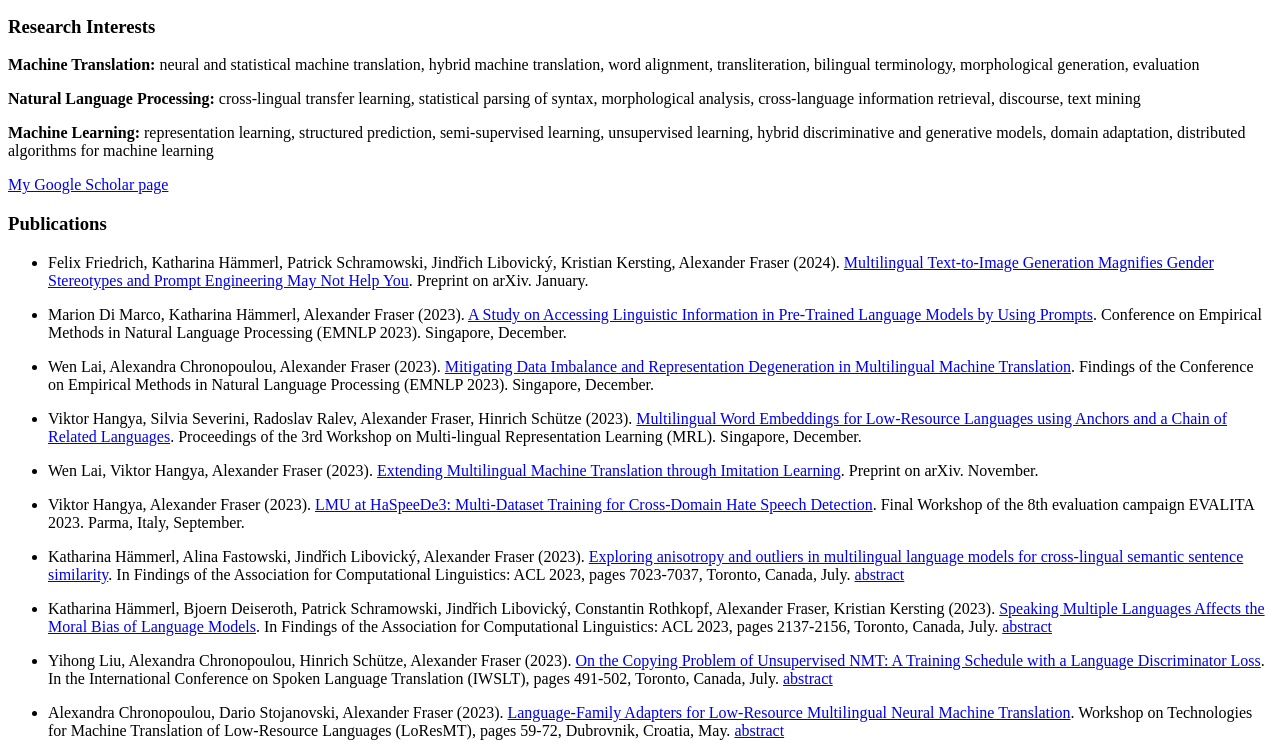
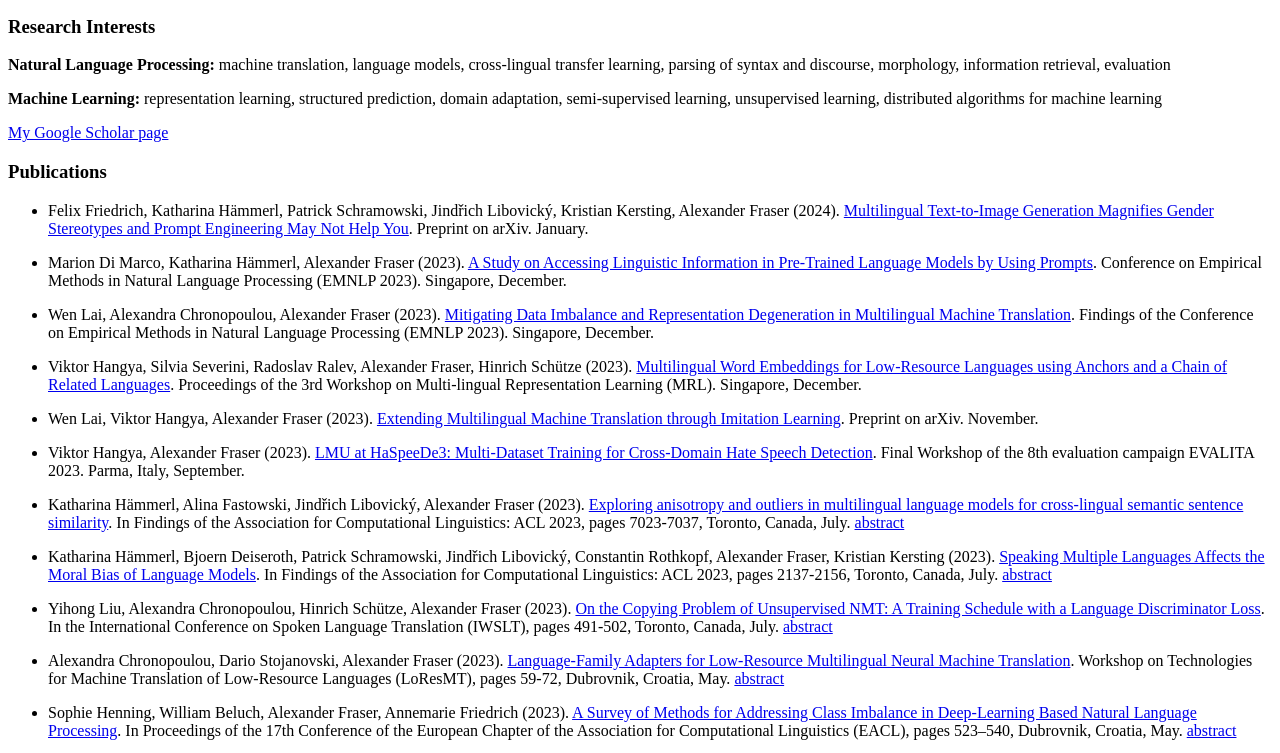
Before and after one commit to alexfraser/alexfraser.github.io, a plain HTML site: page research.html in a window 1280 px wide. Shown: the part 33-786 px from the top of the page. Drawn offline with Linux system fonts and the light colour scheme.

Commit message:
removed MT category from research interests

```diff
--- a/research.html
+++ b/research.html
@@ -8,9 +8,8 @@
 <p>
 <b><h3>Research Interests </h3></b>
 <p>
-<P><B>Machine Translation:</B> neural and statistical machine translation, hybrid machine translation, word alignment, transliteration, bilingual terminology, morphological generation, evaluation<BR>
-<P><B>Natural Language Processing:</B> cross-lingual transfer learning, statistical parsing of syntax, morphological analysis, cross-language information retrieval, discourse, text mining<BR>
-<P><B>Machine Learning:</B> representation learning, structured prediction, semi-supervised learning, unsupervised learning, hybrid discriminative and generative models, domain adaptation, distributed algorithms for machine learning<BR>
+<P><B>Natural Language Processing:</B> machine translation, language models, cross-lingual transfer learning, parsing of syntax and discourse, morphology, information retrieval, evaluation<BR>
+<P><B>Machine Learning:</B> representation learning, structured prediction, domain adaptation, semi-supervised learning, unsupervised learning, distributed algorithms for machine learning<BR>
 <p>
 <a href="http://scholar.google.com/citations?user=4ZIZK08AAAAJ">My Google Scholar page</a>
 <p>
```
Also changed, not shown: index.html (+1 -1 lines).
